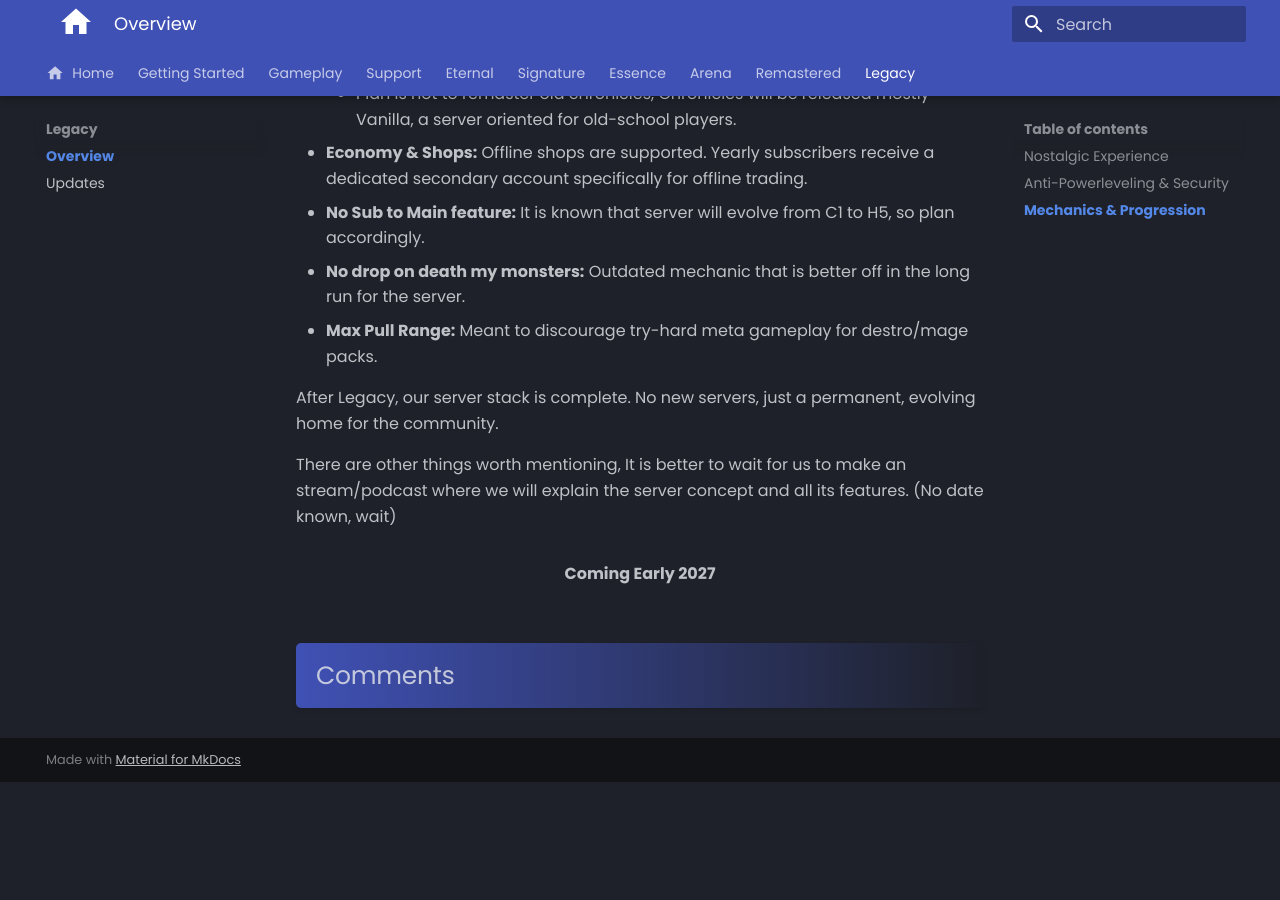
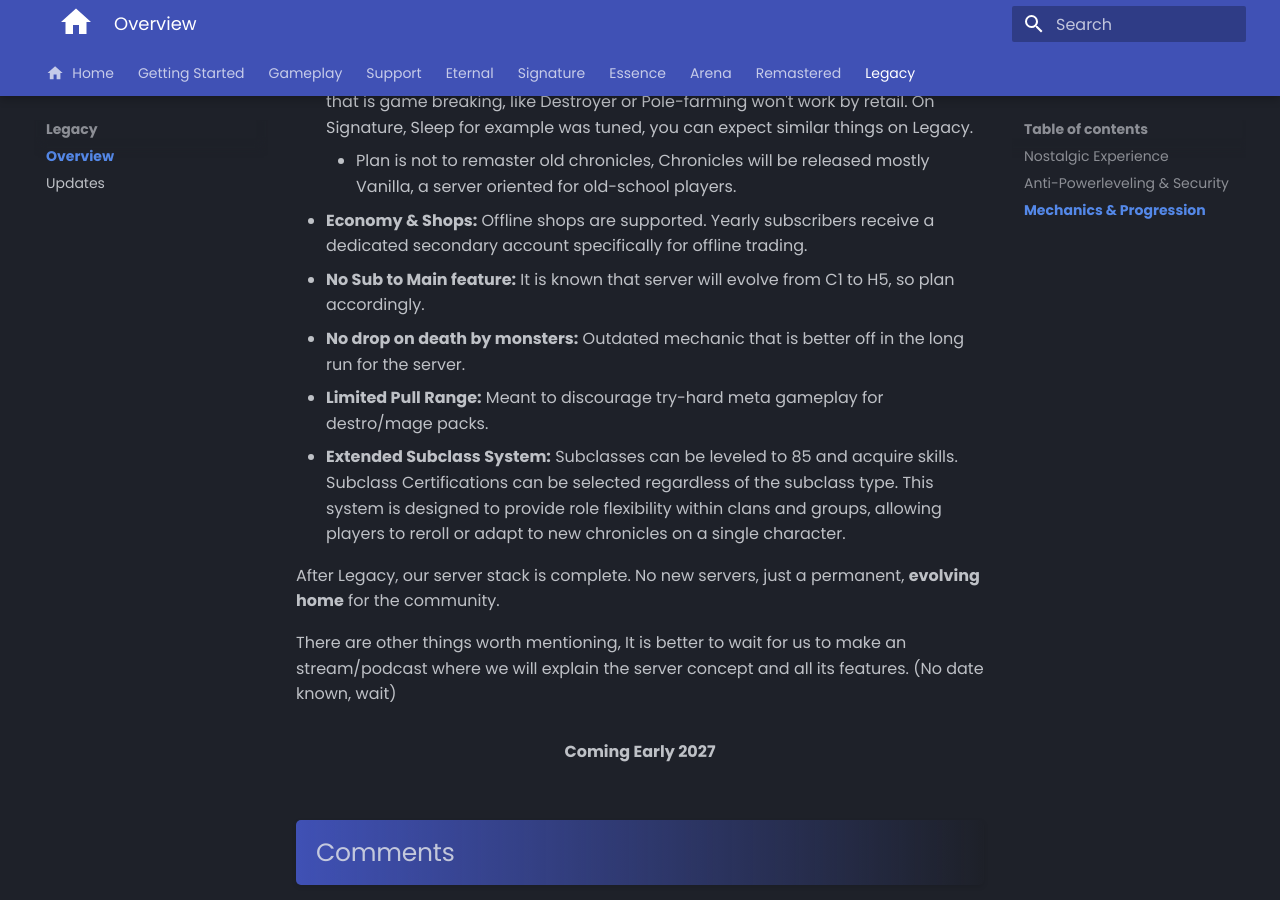
Before and after one commit to tab1-web/faq, an MkDocs documentation site: the page built from docs/legacy/overview.md, in a window 1280 px wide and 900 px high, scrolled down 2049 px. Built offline with MkDocs 1.6.1 and Material for MkDocs 9.7.7, drawn with Linux system fonts in a browser that asks for light colours; some web fonts are replaced; comment, search, counter and statistics services are not loaded; before the commit the page ends 2831 px from its top, so only the background shows below that; some of the changed text lies outside the part shown.

Commit message:
updating legacy with subclass info, subs and clarifying the end of timeline

```diff
--- a/docs/legacy/overview.md
+++ b/docs/legacy/overview.md
@@ -42,10 +44,11 @@ Legacy stays true to the vanilla spirit while making quality-of-life improvement
     - Plan is not to remaster old chronicles, Chronicles will be released mostly Vanilla, a server oriented for old-school players.
 - **Economy & Shops:** Offline shops are supported. Yearly subscribers receive a dedicated secondary account specifically for offline trading.
 - **No Sub to Main feature:** It is known that server will evolve from C1 to H5, so plan accordingly.
-- **No drop on death my monsters:** Outdated mechanic that is better off in the long run for the server.
-- **Max Pull Range:** Meant to discourage try-hard meta gameplay for destro/mage packs.
+- **No drop on death by monsters:** Outdated mechanic that is better off in the long run for the server.
+- **Limited Pull Range:** Meant to discourage try-hard meta gameplay for destro/mage packs.
+- **Extended Subclass System:** Subclasses can be leveled to 85 and acquire skills. Subclass Certifications can be selected regardless of the subclass type. This system is designed to provide role flexibility within clans and groups, allowing players to reroll or adapt to new chronicles on a single character.
 
-After Legacy, our server stack is complete. No new servers, just a permanent, evolving home for the community.
+After Legacy, our server stack is complete. No new servers, just a permanent, **evolving home** for the community.
 
 There are other things worth mentioning, It is better to wait for us to make an stream/podcast where we will explain the server concept and all its features. (No date known, wait)
 
```
Also changed, not shown: other parts of docs/legacy/overview.md (+3 -1 lines), docs/legacy/updates.md (+1 -1 lines).
